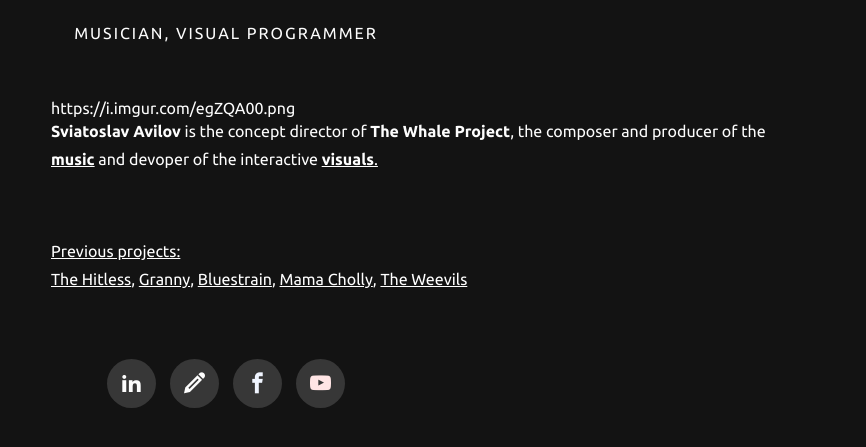
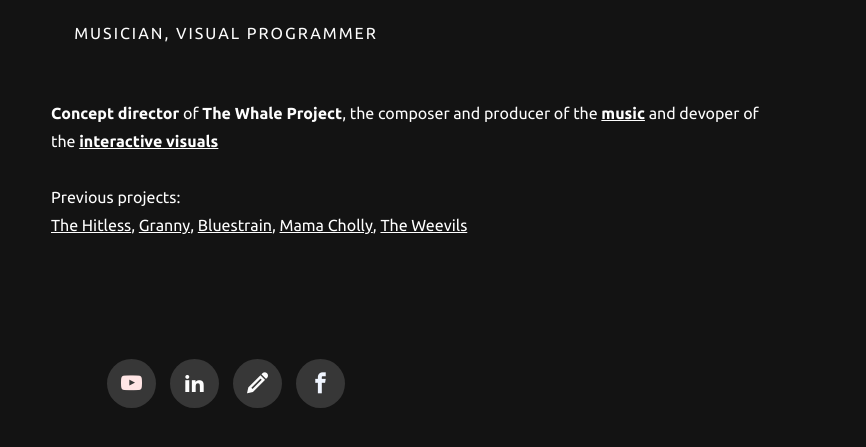
Before and after one commit to thewhaleproject/thewhaleproject.github.io, a plain HTML site: page sviatoslavavilov.html in a window 1280 px wide. Shown: the part 177-624 px from the top of the page, 414-1280 px from the left. Drawn offline with Linux system fonts and the light colour scheme.

Commit message:
Update sviatoslavavilov.html

```diff
--- a/sviatoslavavilov.html
+++ b/sviatoslavavilov.html
@@ -52,8 +52,8 @@
                 <div data-os-animation="fadeIn" data-os-animation-delay="0.2s" class="col-md-4 col-sm-6 os-animation" style="text-align: center!important">
                     <img src="https://i.imgur.com/WkyCDOr.jpg" width="300" alt="Whale Project Team" height="400" />
                 </div>
-                <div data-os-animation="fadeIn" data-os-animation-delay="0.2s" class="col-md-8 col-sm-6 os-animation small-screen-margin-topp">https://i.imgur.com/egZQA00.png
-                    <p class="c16"><b>Sviatoslav Avilov</b> is the concept director of <b>The Whale Project</b>, the composer and producer of the <a href="/music.html"><b>music</b></a>&nbsp;and devoper of the interactive <a href="/visuals.html"><b>visuals</b>.
+                <div data-os-animation="fadeIn" data-os-animation-delay="0.2s" class="col-md-8 col-sm-6 os-animation small-screen-margin-topp">
+                    <p class="c16"><b>Concept director</b> of <b>The Whale Project</b>, the composer and producer of the <a href="/music.html"><b>music</b></a>&nbsp;and devoper of the <a href="/visuals.html"><b>interactive visuals</b></a>
                     </p>
                     <br/>
                     <!-- <span> Designs interactive <a data-fancybox="platim" data-caption="Plato software by Sviatoslav Avilov" href="https://i.imgur.com/G86Y1X9.png"><b>fractal visualisation programs</b></a> based on original fractal algorythms (<a data-fancybox="plat" data-caption="Plato software early demonstration"  href="https://www.youtube.com/watch?v=uARGNklzm5U&amp;autoplay=1">Demo video of Plato software</a>, <a data-fancybox="plat"  data-caption="Serhat Emrullai's painting goes 3D interactively" href="https://youtu.be/CMITf54CaUw&amp;autoplay=1">3D particle painting demo</a>).</span> -->
@@ -84,7 +84,7 @@
                                 <!-- <script src="https://static.codepen.io/assets/editor/live/css_reload-5619dc0905a68b2e6298901de54f73cefe4e079f65a75406858d92924b4938bf.js"></script> -->
 
 
-                                <br/><br/>
+<!--                                 <br/><br/> -->
                                 <span><i>Previous projects:</i></span>
                                 <!-- <br/> -->
                                 <!-- <span> -->
@@ -130,6 +130,7 @@
             </div>
             <div >
                 <ul class="s-n square spin-icon bounce">
+                    <li><a href="https://www.youtube.com/user/SlavaAvilov01" class="i-y">YouTube</a></li>
                     <li><a href="https://www.linkedin.com/in/sviatoslav-avilov" class="i-l">CV</a></li>
                     <!-- <li><a href="https://www.linkedin.com/in/sviatoslavavilov" class="i-l">CV</a></li> -->
                     <li><a href="https://orcid.org/0000-0002-3929-1293" class="i-w">ORCID</a></li>
@@ -139,7 +140,6 @@
                     <!-- <li><a href="https://instagram.com/sviatoslav_avilov" class="i-i">I</a></li> -->
                     <!-- <li><a href="https://vimeo.com" class="i-vm">Vimeo</a></li> -->
                     <!-- <li><a href="https://vk.com/sviatoslav_avilov" class="i-v">VK</a></li> -->
-                    <li><a href="https://www.youtube.com/user/SlavaAvilov01" class="i-y">YouTube</a></li>
                 </ul>
             </div>
         </section>
```
